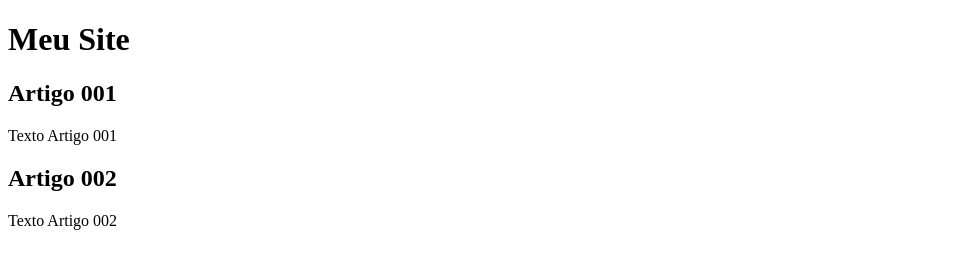
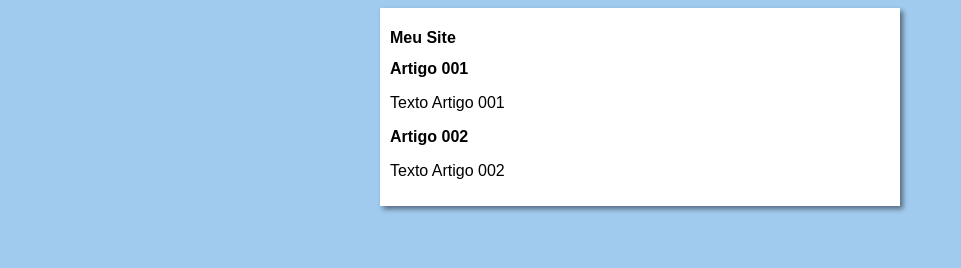
Before and after one commit to MateusLidonis/Portifolio, a plain HTML site: page index.html in a window 1280 px wide. Shown: the whole page, without its empty margins (0-961 px from the left). Drawn offline with Linux system fonts and the light colour scheme.

Commit message:
Started style

```diff
--- /dev/null
+++ b/estilos/style.css
@@ -0,0 +1,16 @@
+* {
+    font-family: Arial, Helvetica, sans-serif;
+    font-size: 16px;
+}
+
+body {
+    background-color: rgb(160, 202, 238);
+}
+
+main {
+    background-color: white;
+    width: 500px;
+    margin: auto;
+    padding: 10px;
+    box-shadow: 3px 3px 5px rgba(0, 0, 0, 0.473);
+}
--- a/index.html
+++ b/index.html
@@ -5,6 +5,7 @@
     <meta http-equiv="X-UA-Compatible" content="IE=edge">
     <meta name="viewport" content="width=device-width, initial-scale=1.0">
     <title>Meu Site</title>
+    <link rel="stylesheet" href="estilos/style.css">
 </head>
 <body>
     <main>
```
